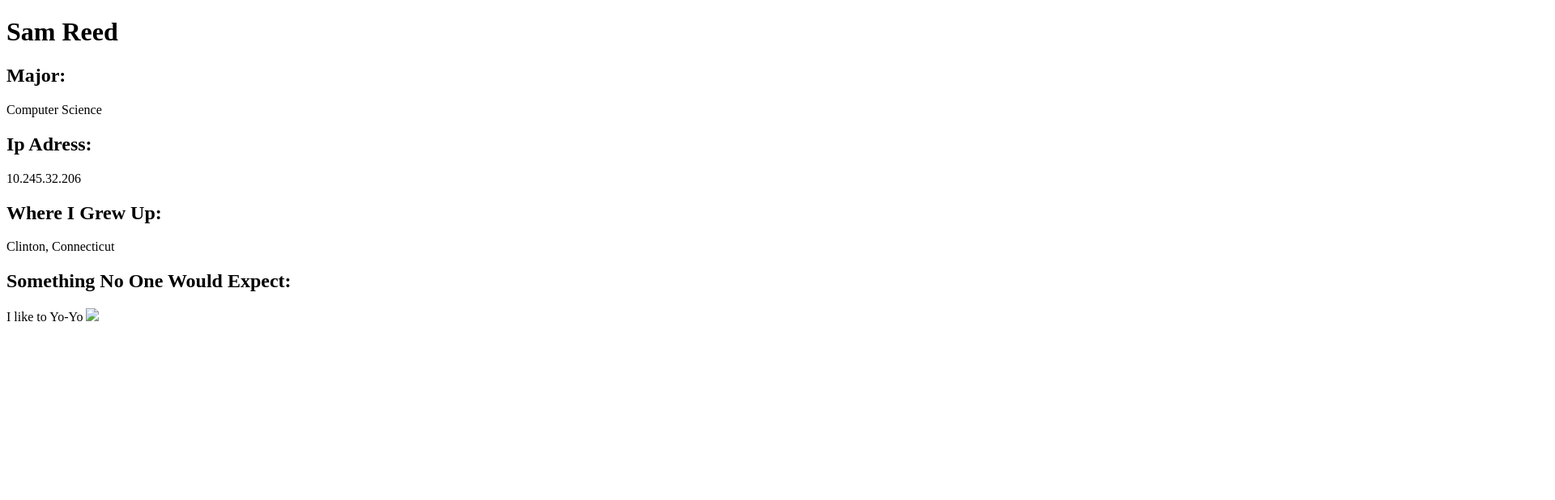
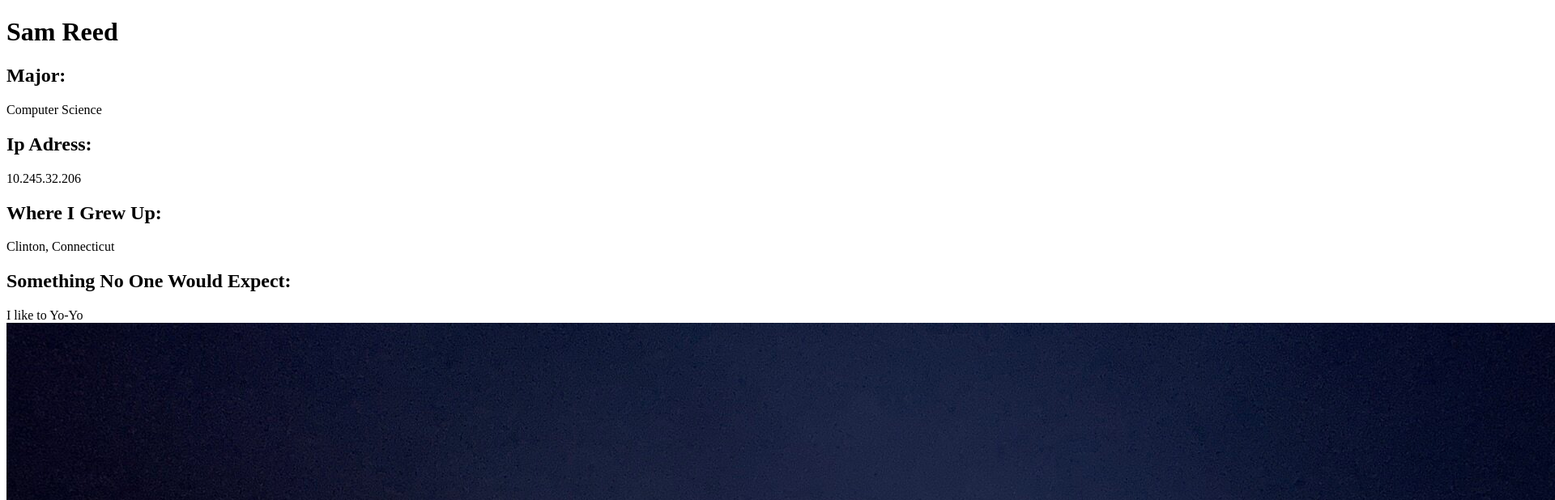
Before and after one commit to SamReed432/GettingOnline, a plain HTML site: page index.html in a window 1280 px wide. Shown: the top 618 px of the page at 81% size, 1920 px wide, since content can reach past the window. Drawn offline with Linux system fonts and the light colour scheme.

Commit message:
Update index.html

```diff
--- a/index.html
+++ b/index.html
@@ -23,7 +23,7 @@
 
 	I like to Yo-Yo
 
-	<img src="lightshowimage.jpeg"/>
+	<img src="lightshowimage.jpg"/>
 
 </body>
 </html>
```
